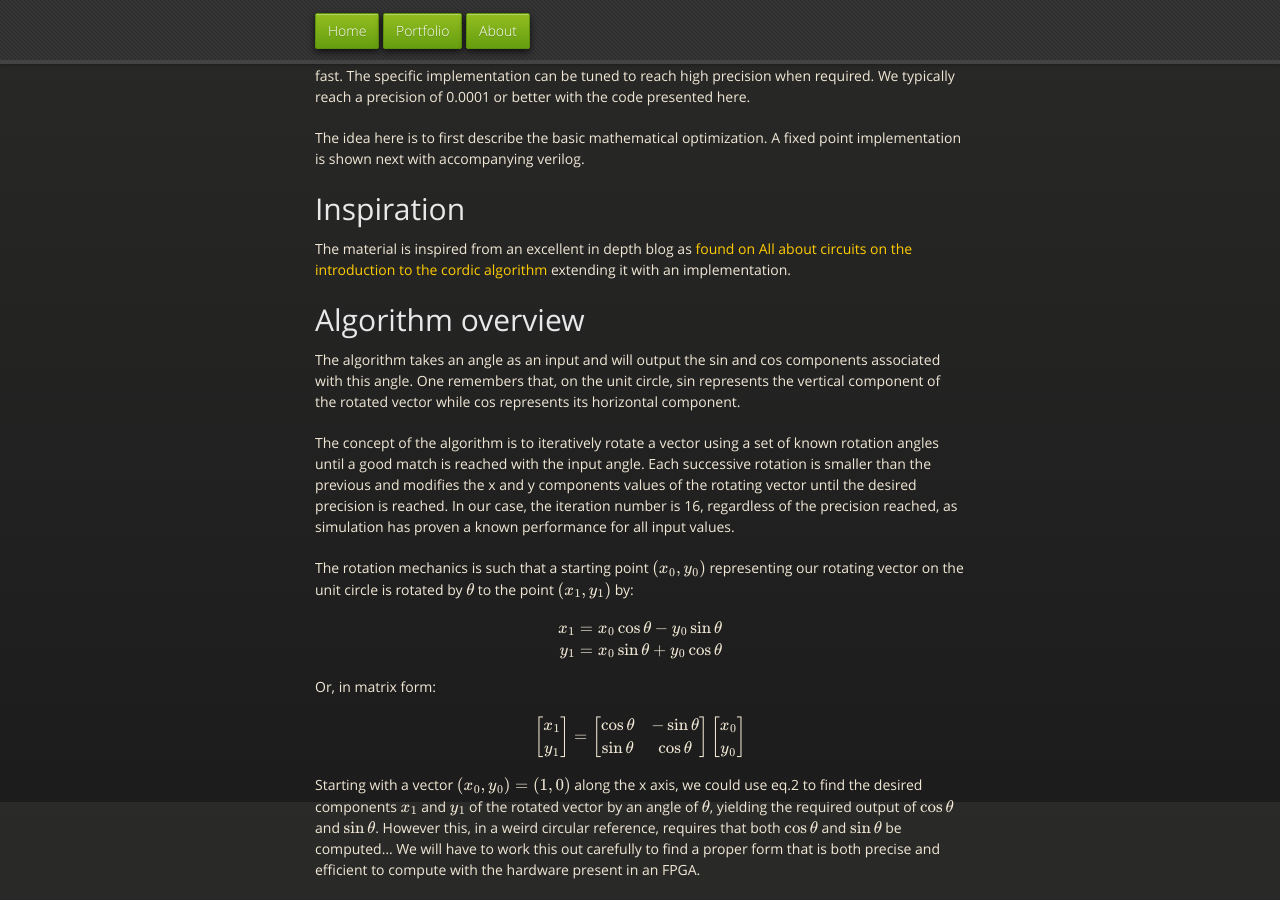
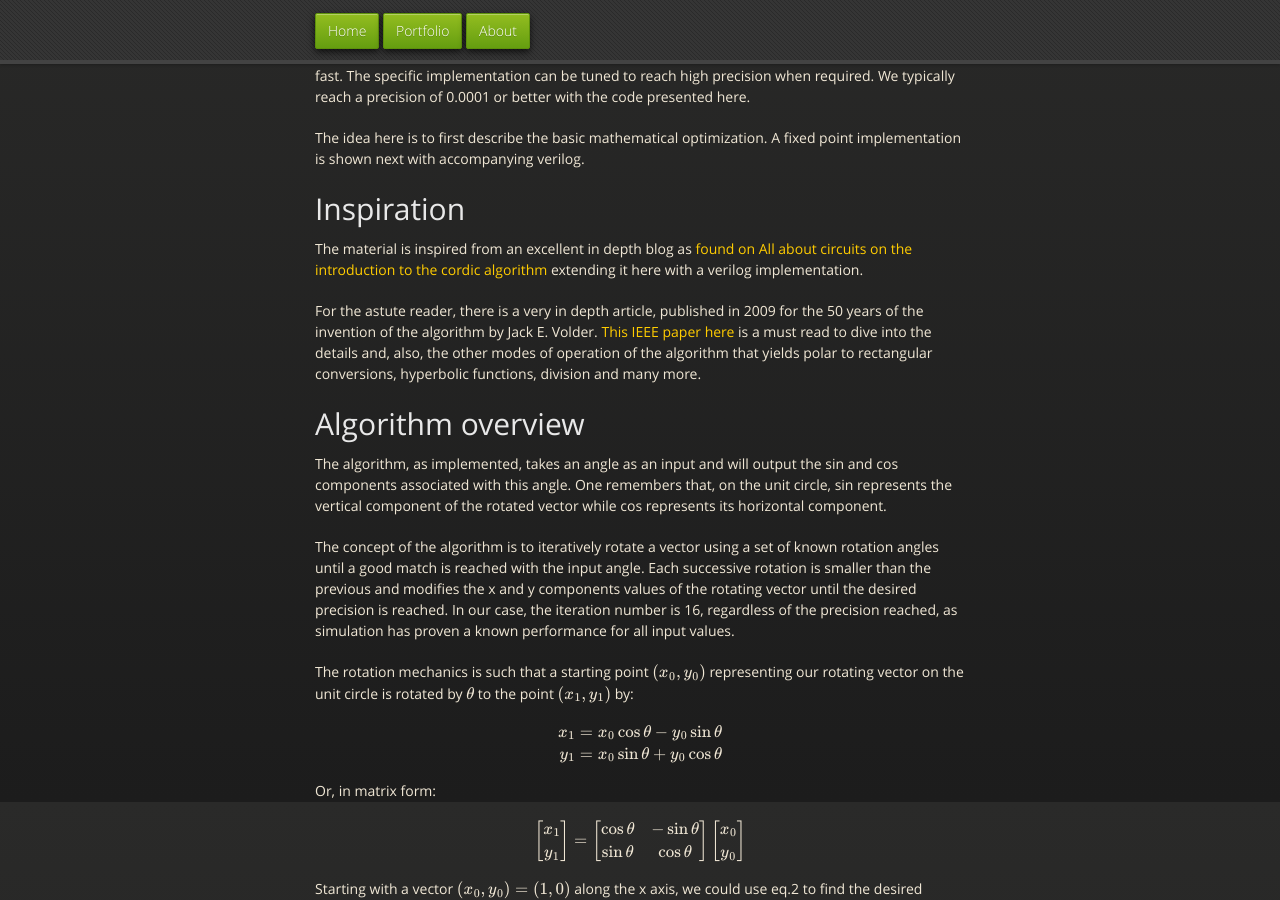
Before and after one commit to fperron-kt88/fx-portfolio, a Jekyll site: the page built from _posts/2024-12-18-cordic-module-optimisation.md, in a window 1280 px wide and 900 px high, scrolled down 998 px. Built offline with Jekyll 4.4.1, drawn with Linux system fonts in a browser that asks for light colours; comment, search, counter and statistics services are not loaded.

Commit message:
feat: add link got IEEE paper

```diff
--- a/_posts/2024-12-18-cordic-module-optimisation.md
+++ b/_posts/2024-12-18-cordic-module-optimisation.md
@@ -70,14 +70,22 @@
 The material is inspired from an excellent in depth blog
 as [found on All about circuits on the introduction to the cordic
 algorithm](https://www.allaboutcircuits.com/technical-articles/an-introduction-to-the-cordic-algorithm/)
-extending it with an implementation.
+extending it here with a verilog implementation.
+
+For the astute reader, there is a very in depth article,
+published in 2009 for the 50 years of the invention
+of the algorithm by Jack E. Volder. [This IEEE paper
+here](https://eprints.soton.ac.uk/267873/1/tcas1_cordic_review.pdf)
+is a must read to dive into the details and, also, the other modes of
+operation of the algorithm that yields polar to rectangular conversions,
+hyperbolic functions, division and many more.
 
 ## Algorithm overview
 
-The algorithm takes an angle as an input and will output the sin and
-cos components associated with this angle. One remembers that, on the
-unit circle, sin represents the vertical component of the rotated vector
-while cos represents its horizontal component.
+The algorithm, as implemented, takes an angle as an input and will output
+the sin and cos components associated with this angle. One remembers
+that, on the unit circle, sin represents the vertical component of the
+rotated vector while cos represents its horizontal component.
 
 The concept of the algorithm is to iteratively rotate a vector using
 a set of known rotation angles until a good match is reached with the
```
